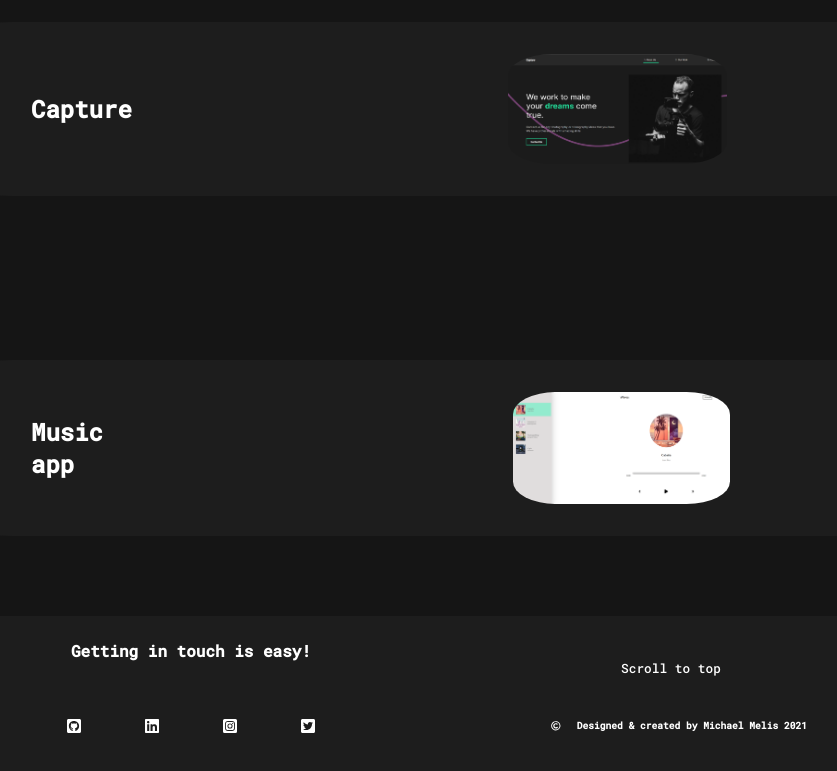
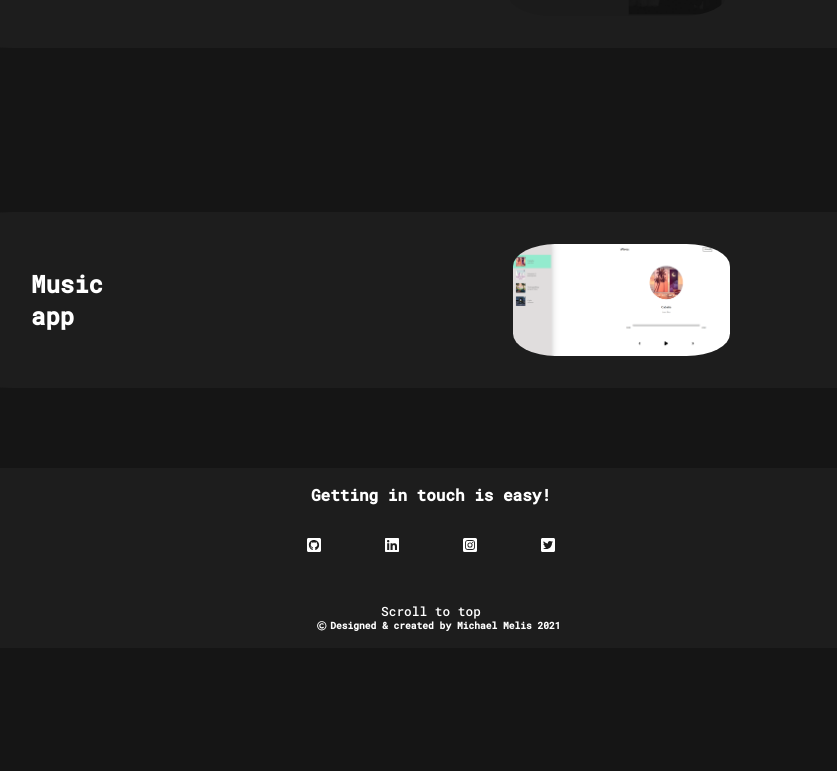
Before and after one commit to Michael-Melis/Michael-portfolio, a React (Create React App) app: page / in a window 1280 px wide. Shown: the part 2472-3243 px from the top of the page, without its empty margins (209-1046 px from the left). After the commit the page ends 3120 px from the top, so only its background shows below. Built offline with nearby package versions, Linux system fonts and the light colour scheme.

Commit message:
Contact resposiive

```diff
--- a/src/pages/About.js
+++ b/src/pages/About.js
@@ -40,8 +40,10 @@ const AboutDiv = styled.div`
   display: flex;
   color: #fff;
   flex-direction: column;
-
   border-radius: 5%;
+  @media (max-width: 1300px) {
+    padding: 1rem 2rem;
+  }
 
   h1 {
     padding-top: 4rem;
--- a/src/pages/Contact.js
+++ b/src/pages/Contact.js
@@ -70,6 +70,10 @@ const StyledContact = styled.div`
   font-family: "Roboto Mono", sans-serif;
   background: #1d1d1d;
   width: 100%;
+  @media (max-width: 1300px) {
+    display: flex;
+    flex-direction: column;
+  }
 `;
 const StyledBackToTop = styled(HashLink)`
   color: #fff;
@@ -79,8 +83,12 @@ const LeftDiv = styled.div`
   justify-content: space-evenly;
   display: flex;
   margin-left: 10rem;
-  width: 49%;
   flex-direction: column;
+  @media (max-width: 1300px) {
+    display: flex;
+    flex-direction: column;
+    margin: 1rem 2rem;
+  }
   h1 {
     display: flex;
     font-size: 1rem;
@@ -103,17 +111,20 @@ const StyledIcon = styled(FontAwesomeIcon)`
   }
 `;
 const StyledCopy = styled(FontAwesomeIcon)`
-  margin-right: 1rem;
+  margin-right: 0.2rem;
 `;
 const RightDiv = styled.div`
   display: flex;
   flex-direction: column;
   justify-content: space-evenly;
   align-items: center;
-
-  width: 49%;
   font-size: 0.3rem;
   margin-right: 10rem;
+  @media (max-width: 1300px) {
+    display: flex;
+    flex-direction: column;
+    margin: 1rem 2rem;
+  }
   h1 {
     margin-left: 1rem;
   }
```
